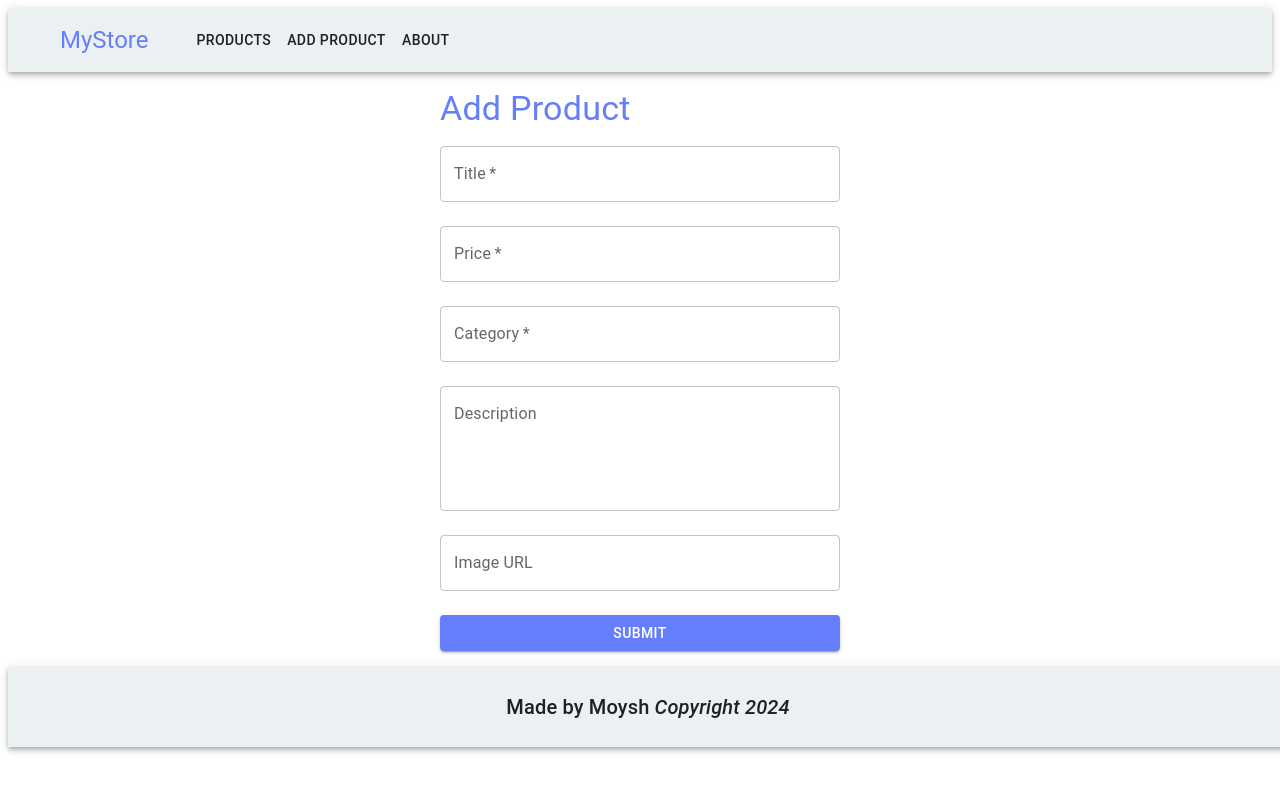
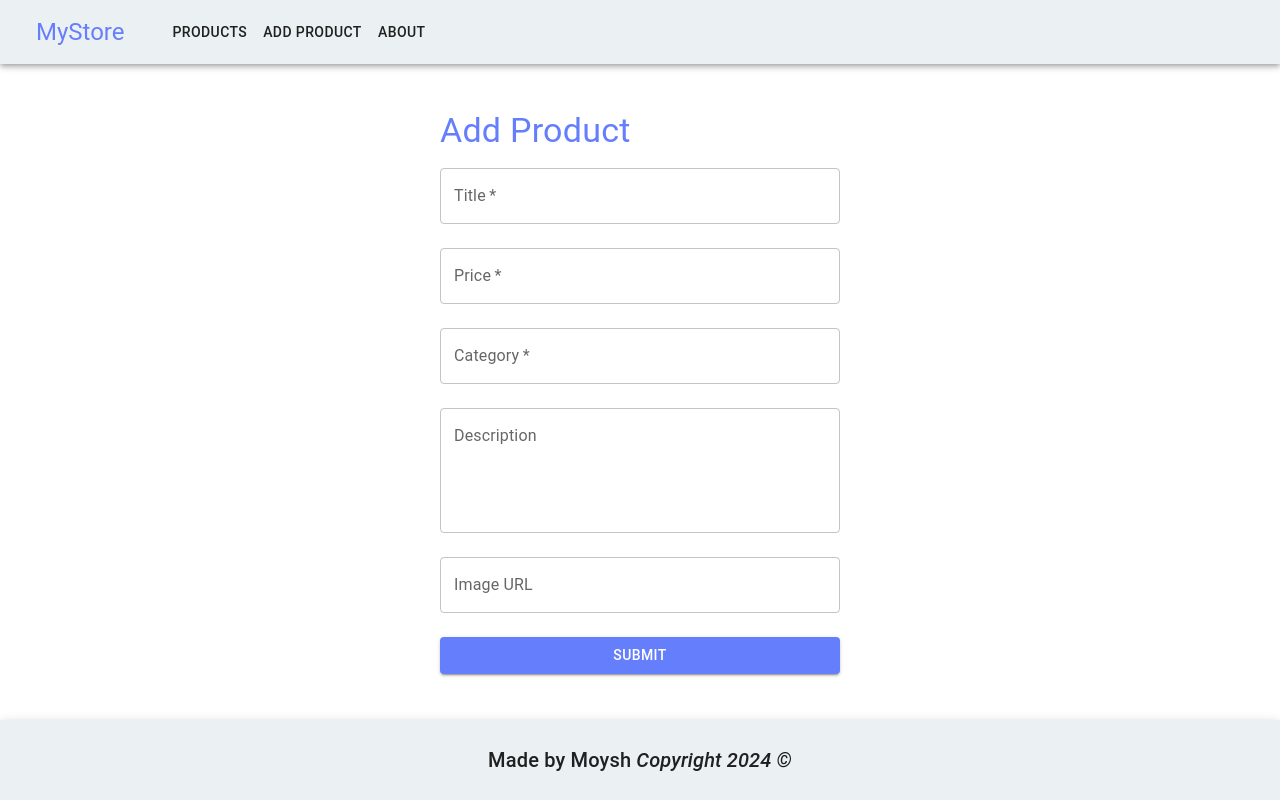
Before and after one commit to moshza/AssignmentFrontend, a React app: page /add-product in a window 1280 px wide. Built offline with nearby package versions, Linux system fonts and the light colour scheme; the HTML template or start-up script is replaced by a standard one.

Commit message:
modify styles for footer and navbar layout and for error and about page

```diff
--- a/src/App.css
+++ b/src/App.css
@@ -1,3 +1,6 @@
+body {
+  margin: auto;
+}
 
 .home-wrapper {
   display: flex;
@@ -17,36 +20,11 @@
 }
 
 .product-item {
-  padding: 50px;
+  padding: 20px;
   width: 100%;
-}
-
-.details-wrapper {
-  margin-top: 20px;
-  display: flex;
-  flex-direction: column;
-  gap: 20px;
-  justify-items: center;
-  align-items: center;
-  text-align: center;
-}
-
-.img-container{
-  width: 300px;
-  height: 300px;
-}
-
-.img-container img{
-  width: 100%;
-  height: 100%;
-
 }
 
 .buttons {
   position: relative;
   bottom: 0;
 }
-
-.error-message{
-  color: rgb(221, 24, 24);
-}
--- a/src/App.tsx
+++ b/src/App.tsx
@@ -7,6 +7,8 @@ import About from "./pages/About"
 import ProductDetails from "./pages/ProductDetails";
 import AddProduct from "./pages/AddProduct";
 import EditProduct from "./pages/EditProduct";
+import ErrorMessage from "./components/ErrorMessage";
+import { Box } from "@mui/material";
 
 
 function App() {
@@ -19,16 +21,27 @@ function App() {
       secondary: {
         main: '#657efc',
       },
+      warning: {
+        main: "#ed0915"
+      }
     },
   });
 
   const Layout = () => {
     return (
-      <>
-        <Navbar/>
+      <Box
+      sx={{
+        display: 'flex',
+        flexDirection: 'column',
+        minHeight: '100vh',
+      }}
+    >
+      <Navbar />
+      <Box sx={{ flexGrow: 1 }}>
         <Outlet/>
-        <Footer/>
-      </>
+      </Box>
+      <Footer/>
+    </Box>
     )
   }
 
@@ -56,7 +69,11 @@ function App() {
         {
           path: "/about",
           element: <About/>
-        }
+        },
+        {
+          path: '*',
+          element: <ErrorMessage message={'Page not found'} />,
+        },
       ]
     }])
 
--- a/src/components/ErrorMessage.tsx
+++ b/src/components/ErrorMessage.tsx
@@ -1,15 +1,25 @@
-
+import { Box, Typography } from "@mui/material";
 
 interface ErrorProps {
-    message: string;
+  message: string;
 }
 
 const ErrorMessage = (error: ErrorProps) => {
   return (
-    <div className="error-wrapper">
-        <h2 className="error-message">{error.message}</h2>
-    </div>
-  )
-}
+    <Box
+      sx={{
+        p: 2,
+        borderRadius: 1,
+        mb: 2,
+        textAlign: "center",
+        alignItems: "center"
+      }}
+    >
+      <Typography variant="body1" color="warning">
+        {error.message || "An error occurred."}
+      </Typography>
+    </Box>
+  );
+};
 
-export default ErrorMessage
+export default ErrorMessage;
--- a/src/components/Footer.tsx
+++ b/src/components/Footer.tsx
@@ -8,15 +8,13 @@ const Footer = () => {
   };
   return (
     <AppBar
+      className="footer-comp"
       position="static"
       color="primary"
       component="footer"
-      sx={{
+       sx={{
         py: 1,
-        position: "absolute",
-        bottom: "auto",
-        width: "100%",
-      }}
+       }}
     >
       <Toolbar>
         <Typography
@@ -26,8 +24,7 @@ const Footer = () => {
         >
           Made by Moysh{" "}
           <i className="fa fa-copyright" aria-hidden="true">
-            {" "}
-            Copyright {getCurrentYear()}
+           Copyright {getCurrentYear()} &#169;
           </i>
         </Typography>
       </Toolbar>
--- a/src/components/Navbar.tsx
+++ b/src/components/Navbar.tsx
@@ -18,7 +18,7 @@ const Navbar = () => {
           edge="start"
           color="info"
           aria-label="menu"
-          sx={{ mr: 2 }}
+          sx={{ mt: 2 }}
         >
         </IconButton>
         <Typography variant="h5"  color='secondary' sx={{ flexGrow: 0, mr:5 }}>
--- a/src/components/ProductCard.tsx
+++ b/src/components/ProductCard.tsx
@@ -72,7 +72,7 @@ const ProductCard: React.FC<Props> = ({ product, onDelete }) => {
         <Button
           color="warning"
           size="small"
-          sx={{ ":hover": { filter: 'brightness(1.5)' } }}
+          sx={{ ":hover": { filter: 'brightness(0.5)' } }}
           onClick={() => onDelete(product.id)}
         >
           Delete Product
--- a/src/pages/About.tsx
+++ b/src/pages/About.tsx
@@ -1,8 +1,18 @@
+import { Box, Container, Typography } from "@mui/material"
 
 
 const About = () => {
   return (
-    <h1>This website is a demo for an assignment only</h1>
+    <Container maxWidth="sm" sx={{ mt: 4, mb: 4 }}>
+      <Box sx={{ textAlign: 'center' }}>
+        <Typography color="secondary" variant="h4" component="h1" gutterBottom>
+          About This Website
+        </Typography>
+        <Typography variant="body1">
+          This website is a demo for an assignment only.
+        </Typography>
+      </Box>
+    </Container>
   )
 }
 
```
